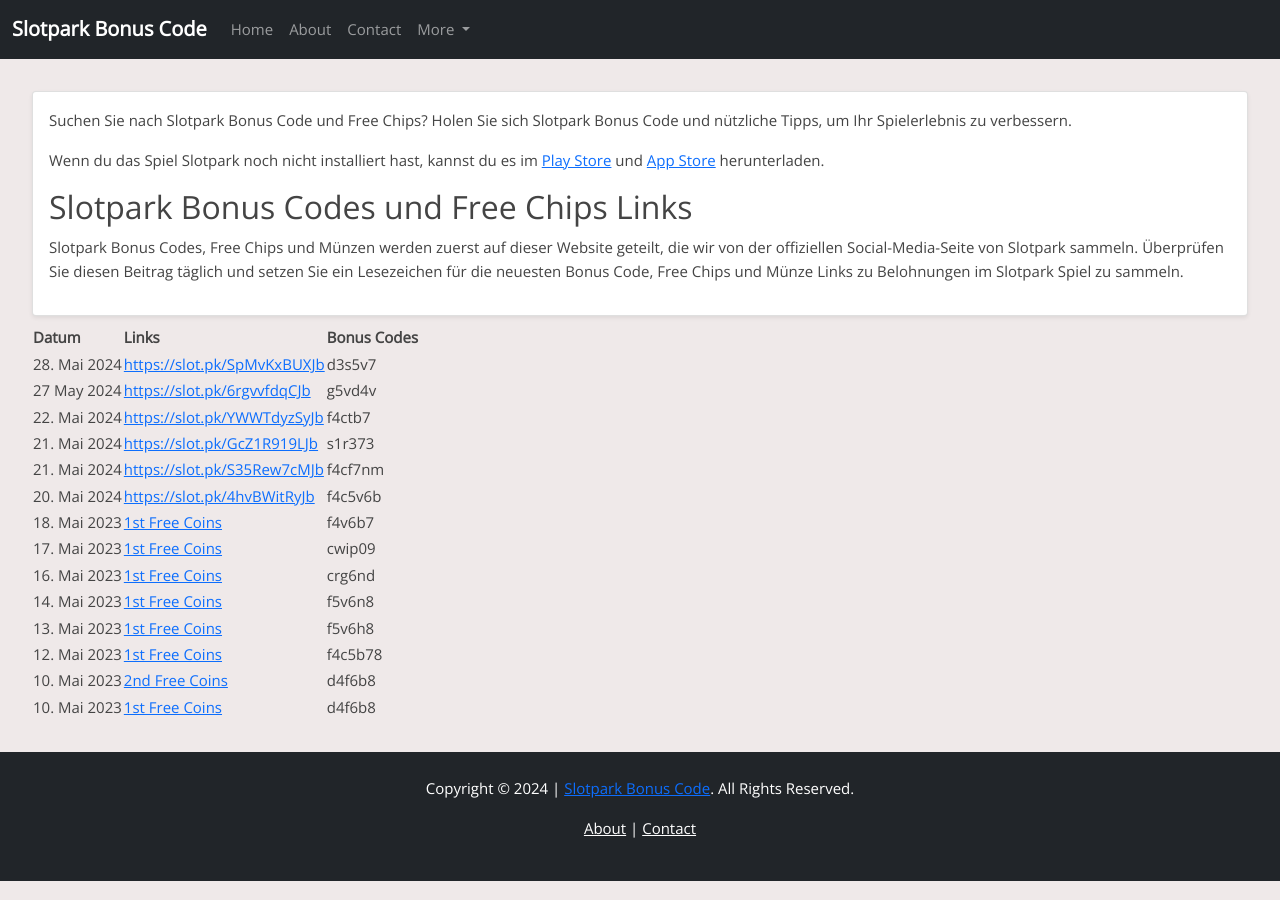
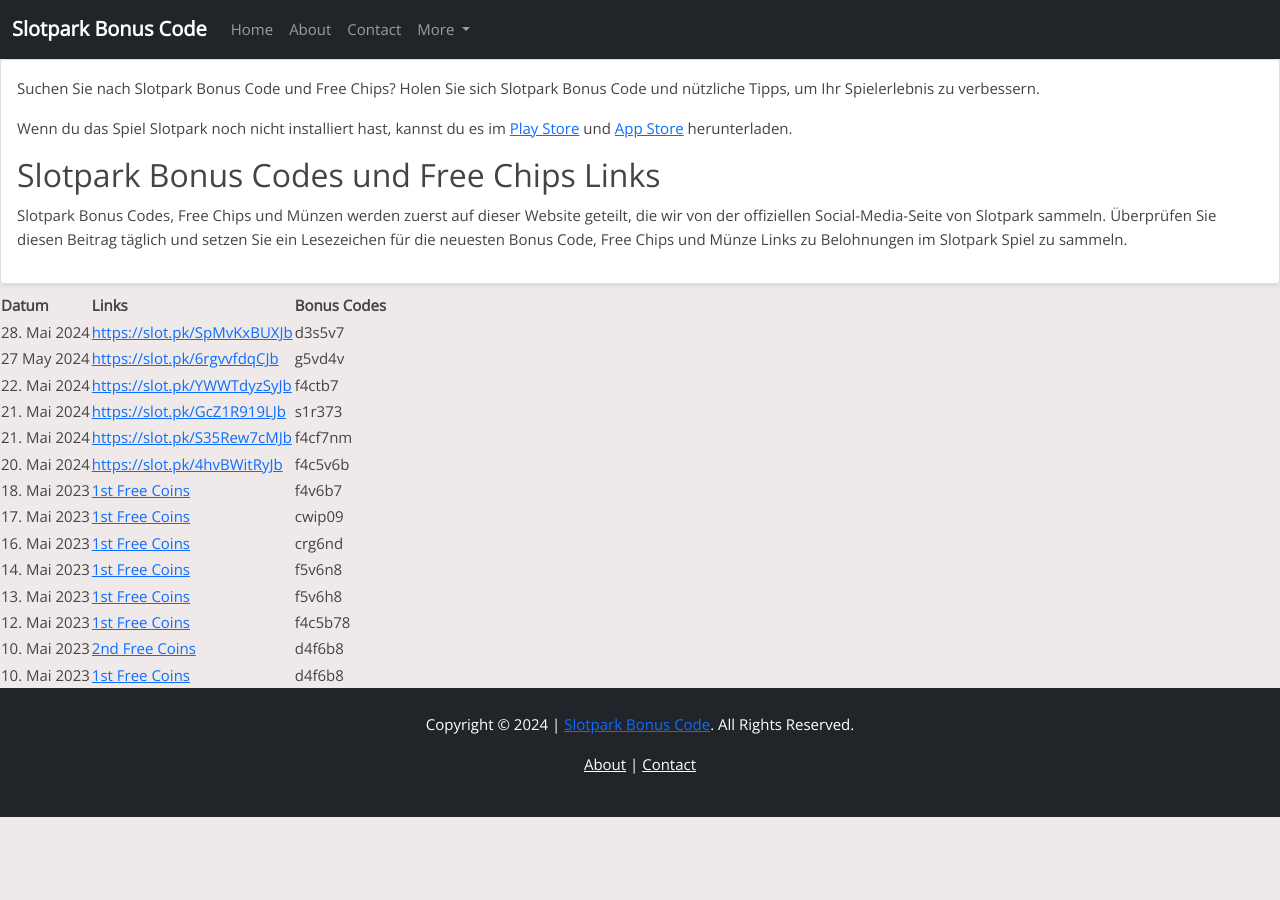
Before and after one commit to Prollad99/sbc-de, a Jekyll site: the page built from index.html, in a window 1280 px wide. Built offline with Jekyll 4.4.1, drawn with Linux system fonts in a browser that asks for light colours.

Commit message:
Update style.css

```diff
--- a/assets/css/style.css
+++ b/assets/css/style.css
@@ -9,7 +9,3 @@
   margin: 0;
   background-color: #efe9e9;
 }
-
-main {
-  padding: 2rem;
-}
```
